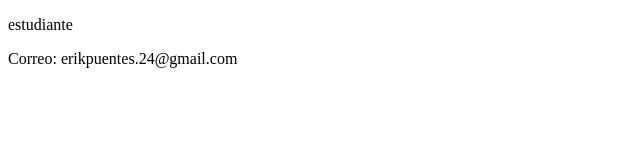
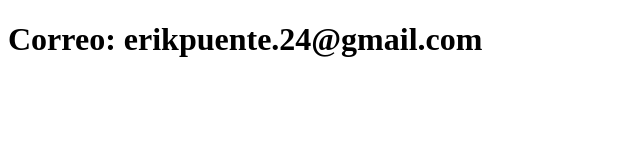
Before and after one commit to erik270106/sistema-de-registro, a plain HTML site: page contacto.html in a window 1280 px wide. Shown: the whole page, without its empty margins (0-640 px from the left). Drawn offline with Linux system fonts and the light colour scheme.

Commit message:
actualizar

```diff
--- a/contacto.html
+++ b/contacto.html
@@ -6,6 +6,6 @@
     <title>Contacto</title>
 </head>
 <body>
-    <p>estudiante</p>
+ <h1>Correo: erikpuente.24@gmail.com</h1>
 </body>
-</html>Correo: erikpuentes.24@gmail.com</h1>
+</html>
```
Also changed, not shown: index.html (+1 -1 lines).
